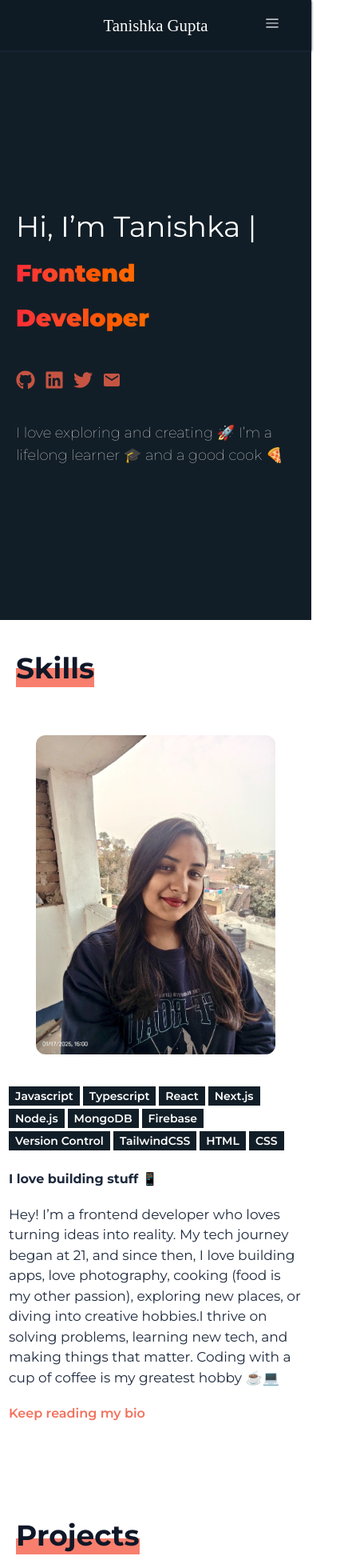
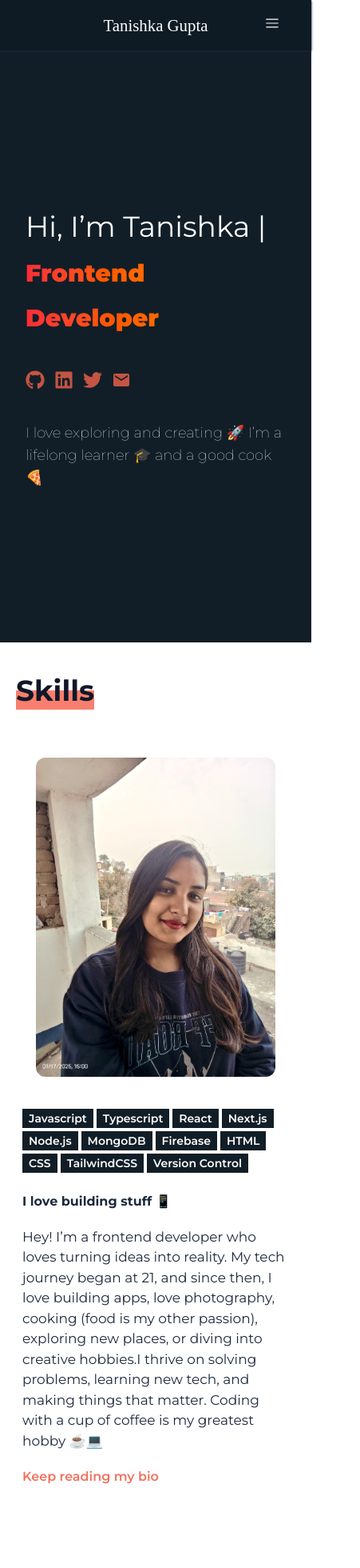
Before and after one commit to Billi007/Portfolio-project, a React (Vite) app in the folder app/: page / in a window 390 px wide. Shown: the top 1960 px of the page at 80% size, 451 px wide, since content can reach past the window. Built offline with nearby package versions, Linux system fonts and the light colour scheme; a web font is replaced by a local one.

Commit message:
add changes to UI

```diff
--- a/app/src/Components/Skills.jsx
+++ b/app/src/Components/Skills.jsx
@@ -19,7 +19,7 @@ const Skills = () => {
        </div>
 
 
-       <div className='flex flex-wrap gap-1 md:w-2xl text-white w-lg px-18 md:px-10'>
+       <div className='flex flex-wrap gap-1 md:w-2xl text-white max-w-xl px-2 md:px-10'>
         <button className='md:py-1 md:px-3 px-2 py-0.5 text-sm font-semibold bg-[#121e27] '>Javascript</button>
         <button className='md:py-1 md:px-3 px-2 py-0.5 text-sm  font-semibold bg-[#121e27] '>Typescript</button>
         <button className='md:py-1 md:px-3 px-2 py-0.5 text-sm  font-semibold bg-[#121e27]'>React</button>
@@ -27,10 +27,10 @@ const Skills = () => {
         <button className='md:py-1 md:px-3 px-2 py-0.5 text-sm  font-semibold bg-[#121e27]'>Node.js</button>
         <button className='md:py-1 md:px-3 px-2 py-0.5 text-sm font-semibold bg-[#121e27]'>MongoDB</button>
         <button className='md:py-1 md:px-3 px-2 py-0.5 text-sm font-semibold bg-[#121e27]'>Firebase</button>
-        <button className='md:py-1 md:px-3 px-2 py-0.5 text-sm font-semibold bg-[#121e27]'>Version Control</button>
-        <button className='md:py-1 md:px-3 px-2 py-0.5 text-sm font-semibold bg-[#121e27]'>TailwindCSS</button>
         <button className='md:py-1 md:px-3 px-2 py-0.5 text-sm font-semibold bg-[#121e27]'>HTML</button>
         <button className='md:py-1 md:px-3 px-2 py-0.5 text-sm font-semibold bg-[#121e27]'>CSS</button>
+        <button className='md:py-1 md:px-3 px-2 py-0.5 text-sm font-semibold bg-[#121e27]'>TailwindCSS</button>
+        <button className='md:py-1 md:px-3 px-2 py-0.5 text-sm font-semibold bg-[#121e27]'>Version Control</button>
 
           <div className=' text-slate-800 mt-5 space-y-5 flex flex-col items-start'>
           <h1 className='font-bold md:text-xl'>I love building stuff 📱</h1>
--- a/app/src/Pages/Home.jsx
+++ b/app/src/Pages/Home.jsx
@@ -8,7 +8,7 @@ import Contact from "../Components/Contact";
 const Home = () => {
   return (
     <>
-      <div className="max-w-full flex flex-col justify-center items-center py-48 px-5 md:h-[870px] bg-[#121e27]">
+      <div className="max-w-full flex flex-col justify-center items-center py-48 px-8 md:h-[870px] bg-[#121e27]">
         <div className="text-4xl md:text-[3.8rem] font-normal text-left leading-14 md:leading-20 tracking-normal md:tracking-wide">
           {" "}
           Hi, I’m Tanishka |{" "}
```
Also changed, not shown: app/package.json (+5 -2 lines), 1 other file (tests, documents, lock files or other folders).
